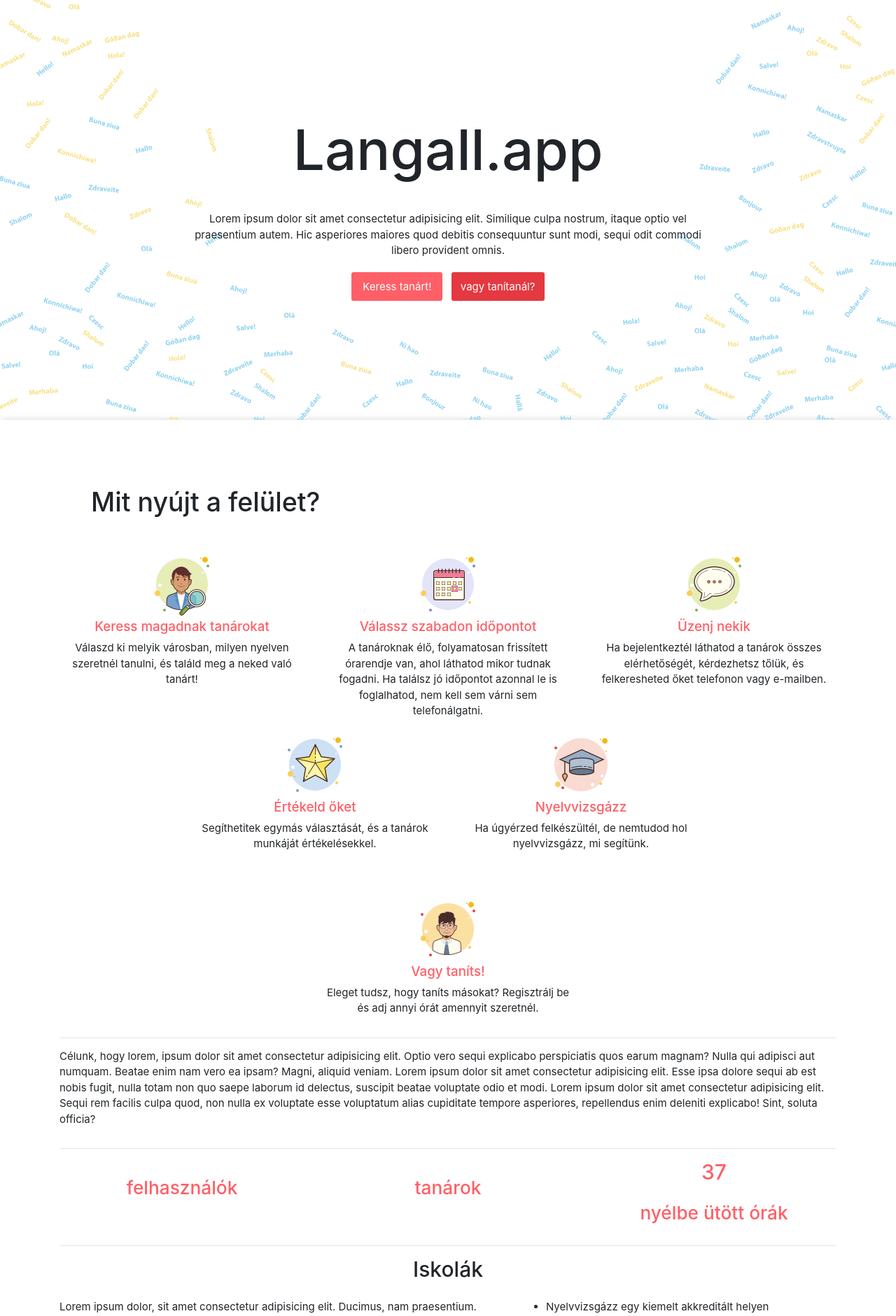
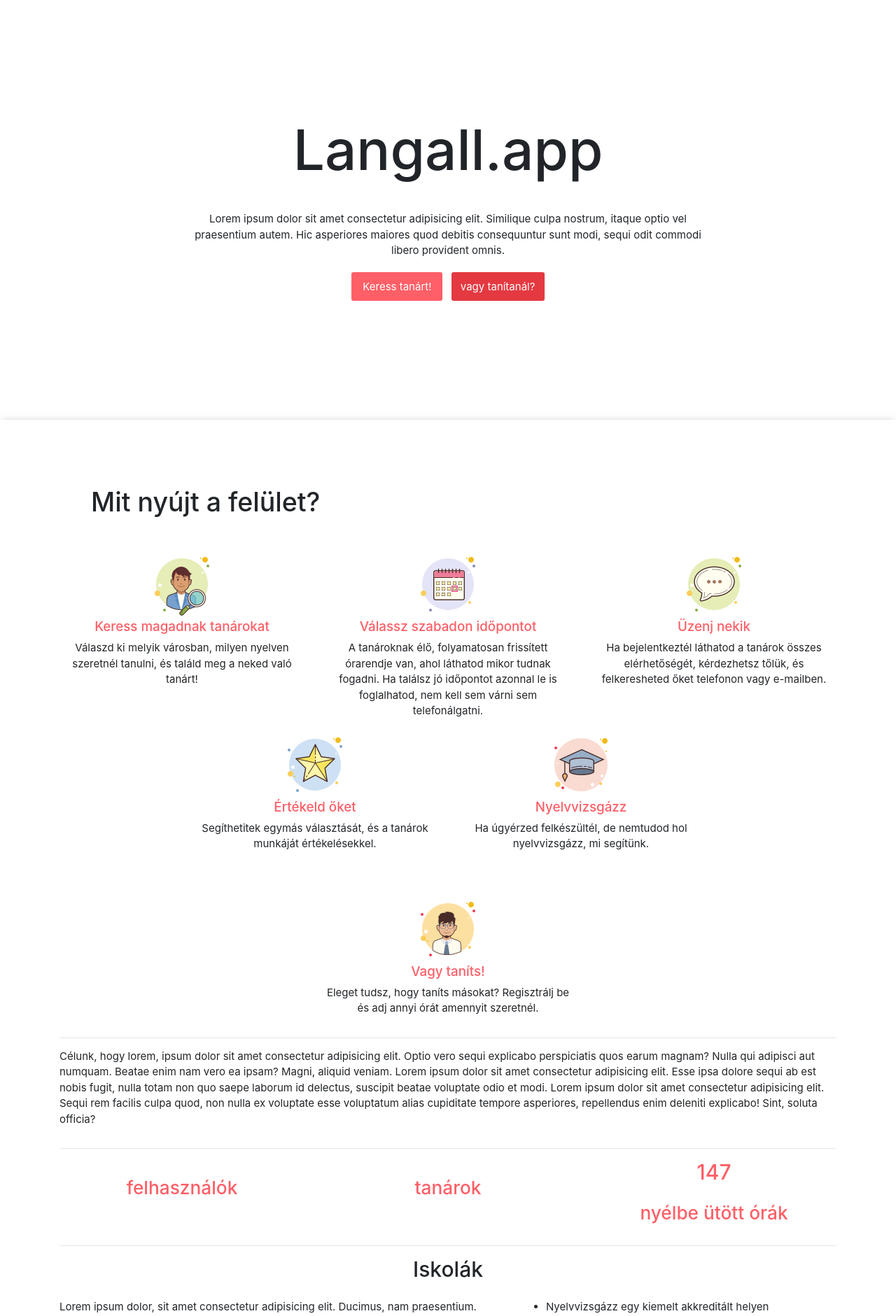
Before and after one commit to nyitraibence/Langall.app, a Django app: template templates/homepage.html in a window 1280 px wide. Shown: the part 65-1946 px from the top of the page at 70% size. Run offline with Django 3.2, Linux system fonts and the light colour scheme; the template is opened without the code that fills it, so the values that code supplies are empty; some libraries are stand-ins or nearby versions.

Commit message:
Homepage upates

```diff
--- a/templates/homepage.html
+++ b/templates/homepage.html
@@ -3,7 +3,8 @@
 {% block title %}Langall app{% endblock %}
 
 {% block content %}
-<section class="hero jarallax" id="hero-1">
+<section class="hero">
+    <!-- add id="hero-1" and jarallax class for bg -->
     <span class="bg-fade-1"></span>
     <div class="container">
         <div class="row text-center">
@@ -103,7 +104,7 @@
                 <h3>tanárok</h3>
             </div>
             <div class="col-4">
-                <h2>37</h2>
+                <h2>147</h2>
                 <h3>nyélbe ütött órák</h3>
             </div>
         </div>
```
